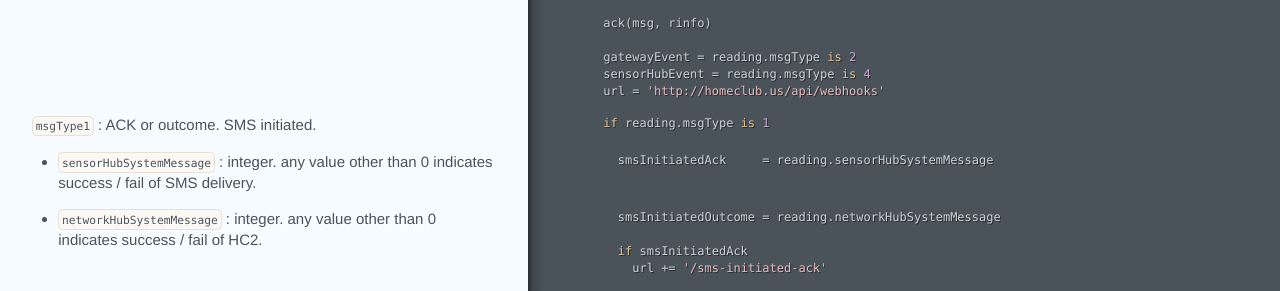
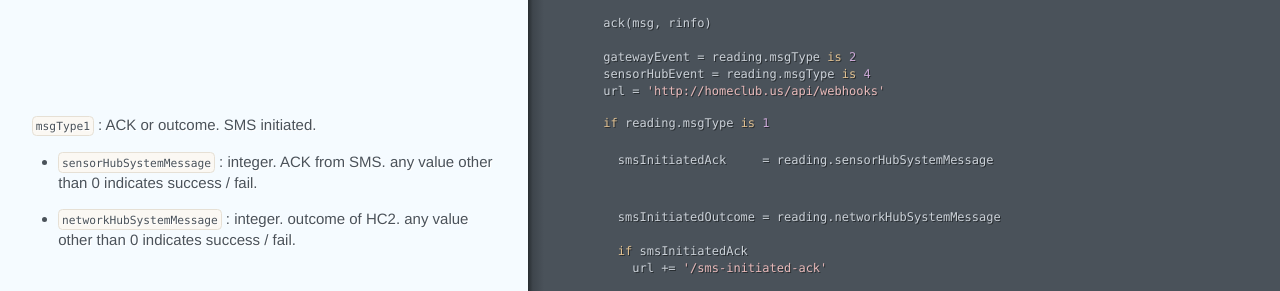
Before and after one commit to nordus/homeclub-gateway, a plain HTML site: page index.html in a window 1280 px wide. Shown: the part 824-1115 px from the top of the page. Drawn offline with Linux system fonts and the light colour scheme.

Commit message:
undefined

```diff
--- a/index.html
+++ b/index.html
@@ -28,9 +28,9 @@ TODO: remove once we solidify message format</p></div></div><div class="code"><d
       gatewayEvent = reading.msgType <span class="hljs-keyword">is</span> <span class="hljs-number">2</span>
       sensorHubEvent = reading.msgType <span class="hljs-keyword">is</span> <span class="hljs-number">4</span>
       url = <span class="hljs-string">'http://homeclub.us/api/webhooks'</span></div></div></div><div class="segment"><div class="comments "><div class="wrapper"><p><code>msgType1</code>  : ACK or outcome. SMS initiated.</p></div></div><div class="code"><div class="wrapper">      <span class="hljs-keyword">if</span> reading.msgType <span class="hljs-keyword">is</span> <span class="hljs-number">1</span></div></div></div><div class="segment"><div class="comments "><div class="wrapper"><ul>
-<li><code>sensorHubSystemMessage</code>  : integer.  any value other than 0 indicates success / fail of SMS delivery.</li>
+<li><code>sensorHubSystemMessage</code>  : integer.  ACK from SMS.  any value other than 0 indicates success / fail.</li>
 </ul></div></div><div class="code"><div class="wrapper">        smsInitiatedAck     = reading.sensorHubSystemMessage</div></div></div><div class="segment"><div class="comments "><div class="wrapper"><ul>
-<li><code>networkHubSystemMessage</code> : integer.  any value other than 0 indicates success / fail of HC2.</li>
+<li><code>networkHubSystemMessage</code> : integer.  outcome of HC2.  any value other than 0 indicates success / fail.</li>
 </ul></div></div><div class="code"><div class="wrapper">        smsInitiatedOutcome = reading.networkHubSystemMessage
 
         <span class="hljs-keyword">if</span> smsInitiatedAck
```
